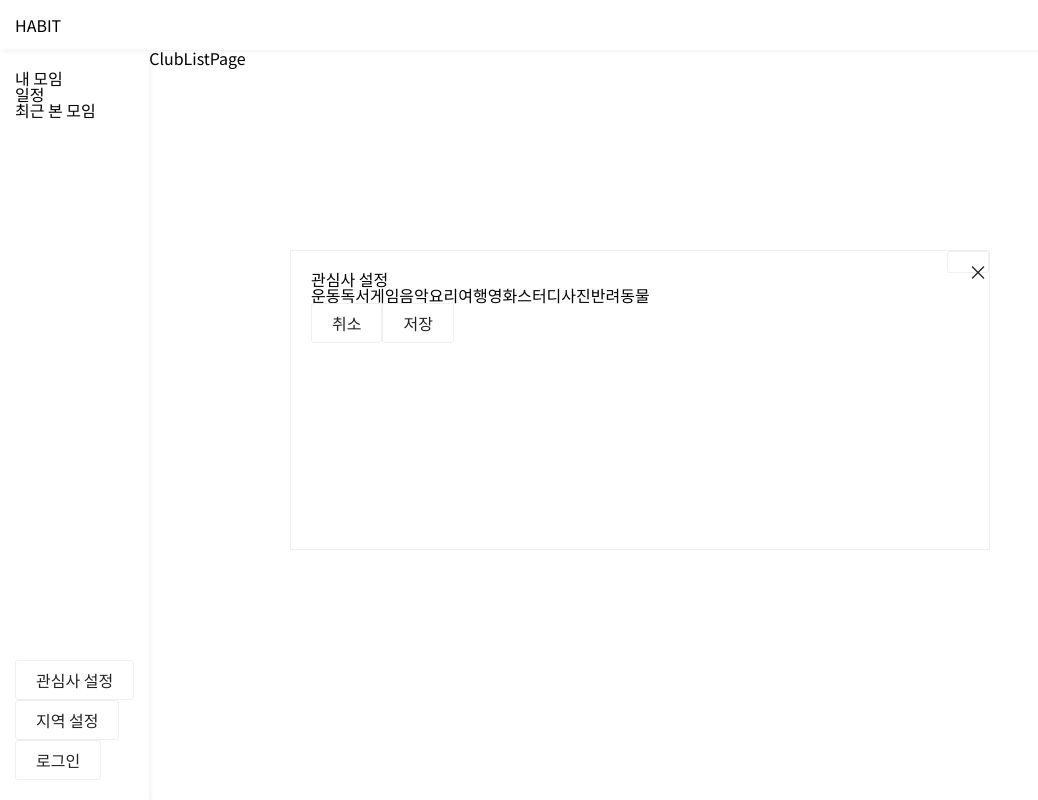
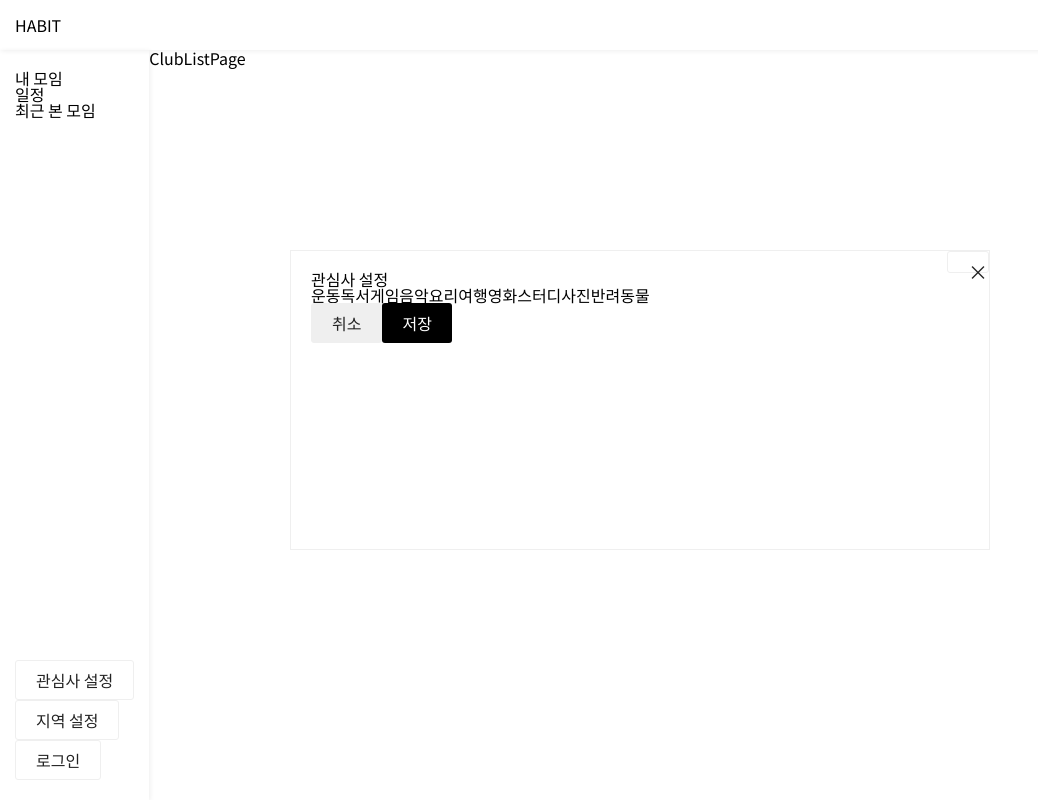
Before and after one commit to Team-ants-grasshoppers/habit-frontend, a React (Vite) app: page /clublist in a window 1280 px wide. Both pictures are taken after a click on the button "관심사 설정". Shown: the whole page, without its empty margins (0-1038 px from the left). Built offline with nearby package versions, Linux system fonts and the light colour scheme; a web font is replaced by a local one.

Commit message:
refactor: ButtonUnit적용

```diff
--- a/src/common/components/ui/Buttons.tsx
+++ b/src/common/components/ui/Buttons.tsx
@@ -84,9 +84,13 @@ const BaseButton = styled.button``;
 const TextButton = styled.button`
   background: none;
   border: none;
+  border-radius: 0;
   font-size: 1.4rem;
   padding: 0 0.2rem;
-  border-bottom: 1px solid var(--textColor);
+  height: fit-content;
+  color: var(--textColor_dark);
+  line-height: 1.6;
+  border-bottom: 1px solid var(--textColor_dark);
 `;
 
 const ConfirmButton = styled.button`
--- a/src/common/components/ui/Modal.tsx
+++ b/src/common/components/ui/Modal.tsx
@@ -1,5 +1,6 @@
 import styled from '@emotion/styled';
 import React, { useEffect, useState } from 'react';
+import ButtonUnit from './Buttons';
 
 /**
  * 입력 필드의 구성 정보
@@ -164,8 +165,16 @@ const Modal: React.FC<ModalProps> = ({
         {children && <div>{children}</div>}
         {(confirmText && onConfirm) || (cancelText && onCancel) ? (
           <div>
-            {cancelText && onCancel && <button onClick={onCancel}>{cancelText}</button>}
-            {confirmText && onConfirm && <button onClick={handleConfirm}>{confirmText}</button>}
+            {cancelText && onCancel && (
+              <ButtonUnit mode="cancel" onClick={onCancel}>
+                {cancelText}
+              </ButtonUnit>
+            )}
+            {confirmText && onConfirm && (
+              <ButtonUnit mode="confirm" onClick={handleConfirm}>
+                {confirmText}
+              </ButtonUnit>
+            )}
           </div>
         ) : null}
 
--- a/src/common/layout/Sidebar.tsx
+++ b/src/common/layout/Sidebar.tsx
@@ -9,6 +9,7 @@ import RegionModal from '../components/utils/RegionModal';
 import styled from '@emotion/styled';
 import { fc, flexStyle, jb, sectionStyle } from '../style/common.css';
 import { layoutTheme } from './layoutStyle.css';
+import ButtonUnit from '../components/ui/Buttons';
 
 const Sidebar: React.FC = () => {
   const userState = useSelector((state: RootState) => state.user);
@@ -39,13 +40,16 @@ const Sidebar: React.FC = () => {
       <div>
         <ul>
           <li>
-            <button onClick={() => setInterestOpen(true)}>관심사 설정</button>
+            <ButtonUnit mode="base" onClick={() => setInterestOpen(true)}>
+              관심사 설정
+            </ButtonUnit>
           </li>
           <li>
             <button onClick={() => setRegionOpen(true)}>지역 설정</button>
           </li>
           <li>
-            <button
+            <ButtonUnit
+              mode="base"
               onClick={() => {
                 if (userState.isLogin) {
                   window.location.href = '/profile';
@@ -55,7 +59,7 @@ const Sidebar: React.FC = () => {
               }}
             >
               {userState.isLogin ? userState.nickname : '로그인'}
-            </button>
+            </ButtonUnit>
           </li>
         </ul>
       </div>
--- a/src/features/user/components/Login.tsx
+++ b/src/features/user/components/Login.tsx
@@ -4,6 +4,7 @@ import UserForm from './UserForm';
 import { loginUser } from '../hooks/useUser';
 import { useAppDispatch } from '../../../store/hook';
 import { loginSuccess } from '../hooks/userSlice';
+import ButtonUnit from '../../../common/components/ui/Buttons';
 
 interface LoginProps {
   isOpen: boolean;
@@ -65,8 +66,12 @@ const Login: React.FC<LoginProps> = ({ isOpen, onClose }) => {
         ]}
       />
       <div style={{ marginTop: '1rem', display: 'flex', justifyContent: 'space-between' }}>
-        <button onClick={() => console.log('id/pw 찾기 클릭')}>id/pw 찾기</button>
-        <button onClick={() => console.log('회원가입 클릭')}>회원가입</button>
+        <ButtonUnit mode="text" onClick={() => console.log('id/pw 찾기 클릭')}>
+          id/pw 찾기
+        </ButtonUnit>
+        <ButtonUnit mode="base" onClick={() => console.log('회원가입 클릭')}>
+          회원가입
+        </ButtonUnit>
       </div>
     </Modal>
   );
```
